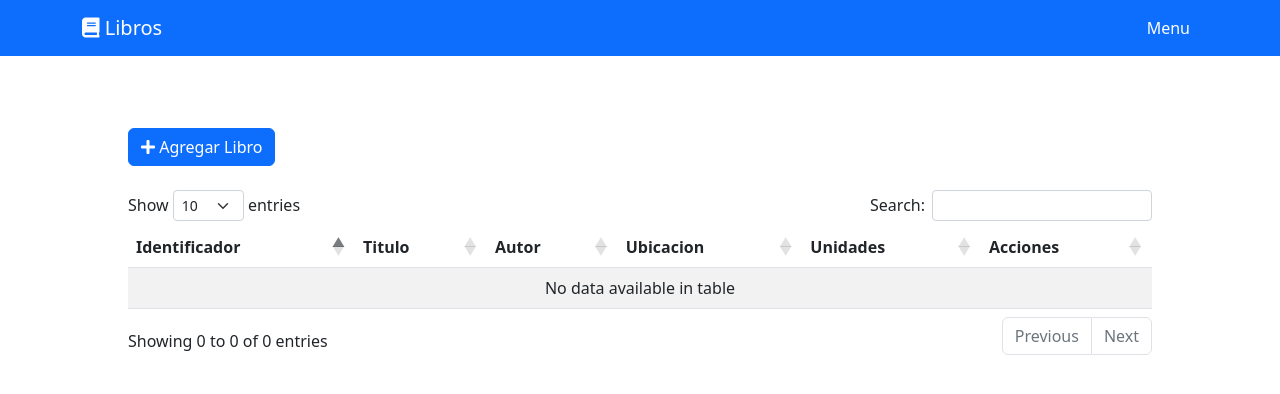
After one commit to jfranciscoh/IBiblioteca, a Flask app: page /libros in a window 1280 px wide. The commit adds this page. Shown: the top 394 px of the page. Run offline with Flask 2, Linux system fonts and the light colour scheme; data that the repository does not hold is empty; some libraries are stand-ins or nearby versions.

Commit message:
Creacion de libros/ verificaciones

```diff
--- a/app.py
+++ b/app.py
@@ -7,6 +7,7 @@ from models.usuario import Usuario, create_user
 import json
 from services.alchemy_encoder import AlchemyEncoder
 from models.context import init_db
+from models.libros import Libro
 from typing import Dict, List
 
 init_db()
@@ -38,6 +39,33 @@ def auth_register():
             return json.dumps(user, cls=AlchemyEncoder), 200
     return "Bad request : 400", 400
 
+@app.route('/addbook', methods=['POST'])
+def add_book():
+    parameters = request.form
+    if('titulo' in parameters and 'autor'  in parameters and 'unidades' in parameters and 'ubicacion' in parameters):
+        with Session() as db_context:
+            # Verificar si el título ya existe
+            existing_book = db_context.query(Libro).filter_by(titulo=parameters['titulo']).first()
+            if existing_book:
+                return "El libro ya existe", 400
+            # Si el título no existe, agregar el libro a la base de datos
+            book = Libro()
+            book.titulo = parameters['titulo']
+            book.autor = parameters['autor']
+            book.unidades = parameters['unidades']
+            book.ubicacion = parameters['ubicacion']
+            db_context.add(book)
+            db_context.commit()
+            return json.dumps(book, cls=AlchemyEncoder), 200
+    return "Bad request : 400", 400
+
+
+@app.route('/logout')
+def logout():
+    session.clear()
+    return redirect('/')
+
+
 
 @app.route('/login', methods=['POST'])
 def auth_login():
@@ -56,9 +84,32 @@ def auth_login():
                 return request.environ.get('HTTP_ORIGIN', 'default value'), 400
     return "Bad request : 400", 400
 
+@app.route('/agregarunidades', methods=['POST'])
+def agregar_unidades():
+    parameters = request.form
+    if('id' in parameters and 'unidades' in parameters):
+        with Session() as db_context:
+            book = db_context.query(Libro).filter(Libro.id == parameters['id']).one_or_none()
+            if book:
+                book.unidades = book.unidades + int(parameters['unidades'])
+                db_context.commit()
+                return json.dumps(book, cls=AlchemyEncoder), 200
+            else:
+                return "NOK", 400
+    return "Bad request : 400", 400
+
 @app.route('/menu')
 def menu():
     return render_template('menu.html')
+
+@app.route('/libros', methods=['GET'])
+def libros():
+     with Session() as db_context:
+        libros = db_context.query(Libro).all()
+        return render_template('libros.html', libros=libros)
+
+
+
 
 if __name__ == '__main__':
     app.run(debug=True)
--- a/static/css/menu.css
+++ b/static/css/menu.css
@@ -30,6 +30,11 @@
   .card-container {
     margin-bottom: 15px;
   }
+  a {
+    text-decoration: none!important; /* quita el subrayado */
+    color: #424242!important; /* cambia el color del texto a #424242 */
+  }
+
 
   @media (min-width: 576px) {
     .card-container {
--- /dev/null
+++ b/templates/libros.html
@@ -0,0 +1,171 @@
+<!doctype html>
+<html lang="en">
+  <head>
+    <meta charset="utf-8">
+    <meta name="viewport" content="width=device-width, initial-scale=1">
+    <title>Libros</title>
+    <link rel="stylesheet" href="https://cdnjs.cloudflare.com/ajax/libs/font-awesome/5.15.3/css/all.min.css"  crossorigin="anonymous" />
+    <link href="https://cdn.datatables.net/1.13.4/css/dataTables.bootstrap5.min.css " rel="stylesheet">
+    <link href="https://cdnjs.cloudflare.com/ajax/libs/twitter-bootstrap/5.2.0/css/bootstrap.min.css" rel="stylesheet">
+
+  </head>
+  <nav class="navbar navbar-expand-lg navbar-dark bg-primary fixed-top">
+    <div class="container">
+      <a class="navbar-brand" href="/libros">
+        <i class="fas fa-book" style="color: #fcfcfc;"></i>
+        Libros
+      </a>
+      <button class="navbar-toggler" type="button" data-bs-toggle="collapse" data-bs-target="#navbarNav" aria-controls="navbarNav" aria-expanded="false" aria-label="Toggle navigation">
+        <span class="navbar-toggler-icon"></span>
+      </button>
+      <div class="collapse navbar-collapse" id="navbarNav">
+        <ul class="navbar-nav ms-auto">
+          <li class="nav-item">
+            <a class="nav-link active" href="/menu">Menu</a>
+          </li>
+          <!-- <li class="nav-item">
+            <a class="nav-link" href="#">Books</a>
+          </li>
+          <li class="nav-item">
+            <a class="nav-link" href="#">About</a>
+          </li> -->
+        </ul>
+      </div>
+    </div>
+  </nav>
+
+  <body>
+
+    <div style="width: 80%; margin: 0 auto; margin-top: 10%;">
+        <button type="button" class="btn btn-primary mb-4 " data-bs-toggle="modal" data-bs-target="#exampleModal">
+            <i class="fas fa-plus"></i> Agregar Libro
+          </button>
+        <table id="example" class="table table-striped" style="width: 100%">
+          <thead>
+            <tr>
+
+              <th>Identificador</th>
+              <th>Titulo</th>
+              <th>Autor</th>
+              <th>Ubicacion</th>
+              <th>Unidades</th>
+              <th>Acciones</th>
+            </tr>
+          </thead>
+          <tbody>
+            {% for libro in libros %}
+            <tr>
+              <td>{{ libro.id }}</td>
+              <td>{{ libro.titulo }}</td>
+              <td>{{ libro.autor }}</td>
+              <td>{{ libro.ubicacion }}</td>
+              <td>{{ libro.unidades }}</td>
+              <td>
+                    <button type="button" class="btn btn-primary btn-sm" onclick="addunits({{ libro.id }})">
+                       <i class="fas fa-book-alt"></i> Agregar Unidades
+                      </button>
+              </td>
+            </tr>
+            {% endfor %}
+
+          </tbody>
+        </table>
+      </div>
+
+      <!-- Modal -->
+<div class="modal fade" id="exampleModal" tabindex="-1" aria-labelledby="exampleModalLabel" aria-hidden="true">
+    <div class="modal-dialog">
+      <div class="modal-content">
+        <div class="modal-header">
+          <h5 class="modal-title" id="exampleModalLabel">Nuevo Libro</h5>
+          <button type="button" class="btn-close" data-bs-dismiss="modal" aria-label="Close"></button>
+        </div>
+        <div class="modal-body">
+          <form>
+            <div class="mb-3">
+              <label for="titulo" class="form-label">Título</label>
+              <input type="text" class="form-control" id="titulo" name="titulo" required>
+            </div>
+            <div class="mb-3">
+              <label for="autor" class="form-label">Autor</label>
+              <input type="text" class="form-control" id="autor" name="autor" required>
+            </div>
+            <div class="mb-3">
+              <label for="unidades" class="form-label">Unidades</label>
+              <input type="number" class="form-control" id="unidades" name="unidades" required>
+            </div>
+            <div class="mb-3">
+              <label for="ubicacion" class="form-label">Ubicación</label>
+              <input type="text" class="form-control" id="ubicacion" name="ubicacion" required>
+            </div>
+            <div class="alert alert-danger" role="alert" style="display:none;">
+            Oh no! Parece que alguien ya agregó ese libro. ¡Intenta agregar algo nuevo a tu colección!
+            <i class="far fa-grin-beam-sweat"></i>
+            </div>
+
+
+
+          </form>
+          <button type="submit" class="btn btn-primary" onclick="addbook()">Guardar</button>
+        </div>
+      </div>
+    </div>
+  </div>
+
+    <script src="https://code.jquery.com/jquery-3.5.1.js"></script>
+    <script src="https://cdn.datatables.net/1.10.24/js/jquery.dataTables.min.js"></script>
+    <script src="https://cdn.datatables.net/1.10.24/js/dataTables.bootstrap5.min.js"></script>
+    <script>
+        $(document).ready(function() {
+            $('#example').DataTable();
+        });
+
+        function addbook() {
+            $.ajax({
+                url: '/addbook',
+                type: 'POST',
+                dataType: 'json',
+                data: $("form").serialize(),
+                success: function (data) {
+                    document.location = '/libros';
+                },
+                error: function (xhr, status, error) {
+                    if (xhr.status == 400) {
+                        $(".alert").show();
+                        $("form input[type=text], form input[type=number]").val("");
+                    }
+                },
+                statusCode: {
+                    409: function() {
+                        $(".alert").show();
+                        $("form input[type=text], form input[type=number]").val("");
+                    }
+                }
+            });
+        }
+
+
+
+      function addunits(id,unidades) {
+        $.ajax({
+            type: "POST",
+            url: "/agregarunidades",
+            data: {
+            id: id,
+            unidades:1
+            },
+            success: function (response) {
+                document.location = '/libros';
+            },
+            error: function (error) {
+            // Manejar el error aquí
+            },
+        });
+        }
+
+
+
+    </script>
+    <script src="https://cdn.jsdelivr.net/npm/bootstrap@5.3.0-alpha2/dist/js/bootstrap.bundle.min.js" integrity="sha384-qKXV1j0HvMUeCBQ+QVp7JcfGl760yU08IQ+GpUo5hlbpg51QRiuqHAJz8+BrxE/N" crossorigin="anonymous"></script>
+  </body>
+</html>
```
Also changed, not shown: models/autor.py (added, +12 -0 lines), models/libros.py (added, +15 -0 lines), models/ubicacion.py (added, +12 -0 lines), templates/menu.html (+8 -6 lines), 1 other file.
